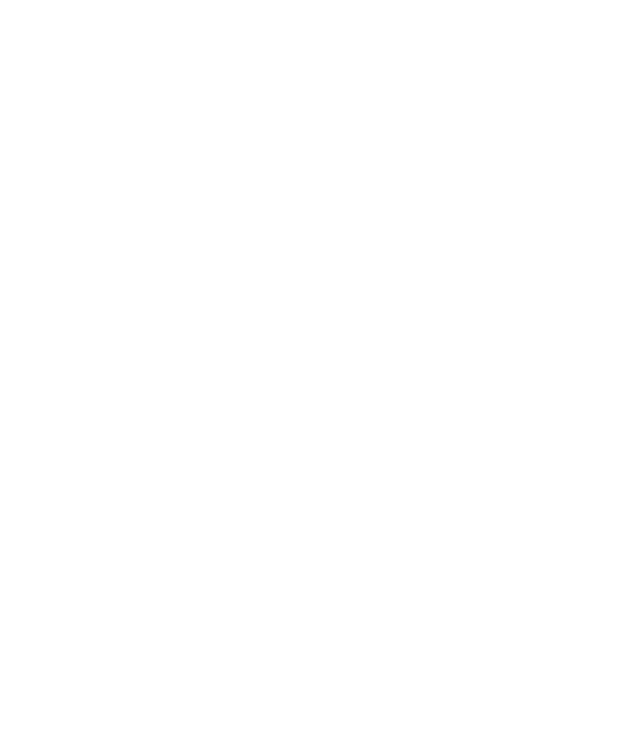
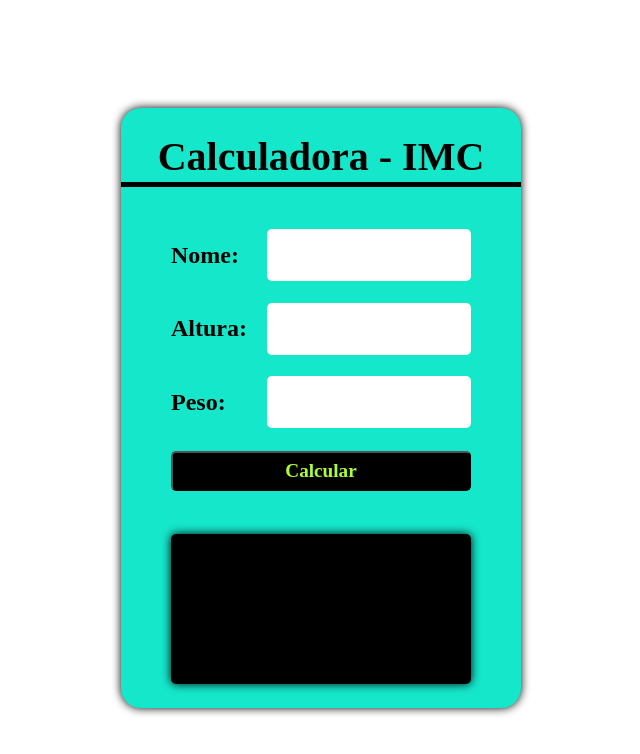
Before and after one commit to adrianoaquino/Calculadora-IMC, a plain HTML site: page index.html in a window 1280 px wide. Shown: the whole page, without its empty margins (327-967 px from the left). Drawn offline with Linux system fonts and the light colour scheme.

Commit message:
Add files via upload

```diff
--- a/index.html
+++ b/index.html
@@ -8,8 +8,25 @@
     <link rel="stylesheet" href="./style.css">
 </head>
 <body>
-
-
+    <main>
+        <div class="container">
+            <div class="title"> Calculadora - IMC </div>
+            <div class="input">
+                <label>Nome: </label>
+                <input type="text" id="nome">
+            </div>
+            <div class="input">
+                <label>Altura: </label>
+                <input type="number" id="altura">
+            </div>
+            <div class="input">
+                <label>Peso: </label>
+                <input type="number" id="peso">
+            </div>
+            <button id="calcular">Calcular</button>
+            <div class="result" id="resultado"></div>
+        </div>
+    </main>
     <script src="./script.js"></script>
 </body>
 </html>
--- a/script.js
+++ b/script.js
@@ -0,0 +1,35 @@
+const calcular = document.getElementById("calcular");
+
+function imc(){
+    const nome = document.getElementById("nome").value;
+    const altura = document.getElementById("altura").value;
+    const peso = document.getElementById("peso").value;
+    const resultado = document.getElementById("resultado");
+
+    if (nome !== '' && altura !== '' && peso !== '') {
+
+        const valorIMC = (peso / (altura * altura)).toFixed(1);
+
+        let classificacao = '';
+
+        if (valorIMC < 18.5){
+            classificacao = 'abaixo do peso.';
+        }else if (valorIMC < 25) {
+            classificacao = 'com peso ideal. Parabéns!';
+        }else if (valorIMC < 30) {
+            classificacao = 'levemente acima do peso';
+        }else if (valorIMC < 35) {
+            classificacao = 'com obesidade grau 1.';
+        }else if (valorIMC < 40) {
+            classificacao = 'com obesidade grau 2.';
+        }else {
+            classificacao = 'com obesidade mórbida. Cuidado!';
+        }
+
+        resultado.textContent = `${nome} seu IMC é ${valorIMC} e você está ${classificacao}`;
+    }else {
+        alert ("Preencha todos os campos");
+    }
+}
+
+calcular.addEventListener('click', imc);
--- a/style.css
+++ b/style.css
@@ -0,0 +1,81 @@
+main {
+ display: flex;
+ width: 100vw;
+ height: 100vh;
+ justify-content: center;
+ align-items: center;
+}
+
+.container {
+ display: flex;
+ flex-direction: column;
+ background-color: rgb(21, 231, 203);
+ width: 400px;
+ height: 600px;
+ align-items: center;
+ justify-content: space-evenly;
+ border-radius: 20px;
+ box-shadow: 0 0 10px black;
+}
+
+.title {
+ display: flex;
+ justify-content: center;
+ align-items: center;
+ width: 100%;
+ height: 50px;
+ font: bold 2.5rem serif;
+ border-bottom: solid 5px black;
+ margin-bottom: 20px;
+}
+
+.input {
+ display: flex;
+ width: 300px;
+ height: 50px;
+ justify-content: space-between;
+ align-items: center;
+}
+
+.input input {
+ width: 200px;
+ height: 50px;
+ border-radius: 5px;
+ border: none;
+ outline: 0;
+ font: bold 1.5rem serif;
+ text-align: center;
+}
+
+.input label {
+    font: bold 1.5rem serif;
+}
+
+
+button {
+ width: 300px;
+ height: 40px;
+ font: bold 1.2rem serif;
+ background: black;
+ color: greenyellow;
+ outline: none;
+ border-radius: 5px;
+ cursor: pointer;
+}
+
+.result {
+ display: flex;
+ margin-top: 20px;
+ align-items: center;
+ width: 300px;
+ height: 150px;
+ border-radius: 5px;
+ font: italic 1.5rem serif;
+ box-shadow: 0px 0px 10px black;
+ background: black;
+ color: lawngreen;
+ padding: 20px;
+ box-sizing: border-box;
+ user-select: none;
+
+}
```
